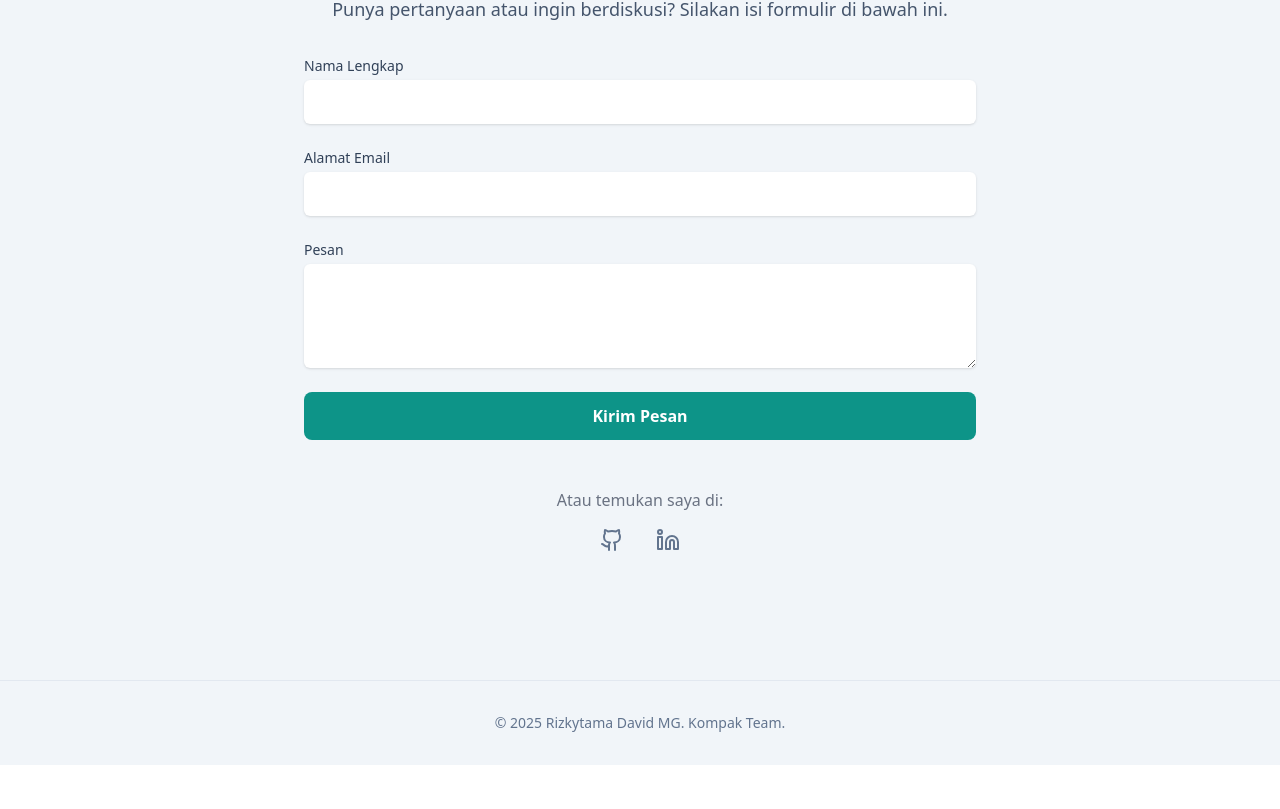
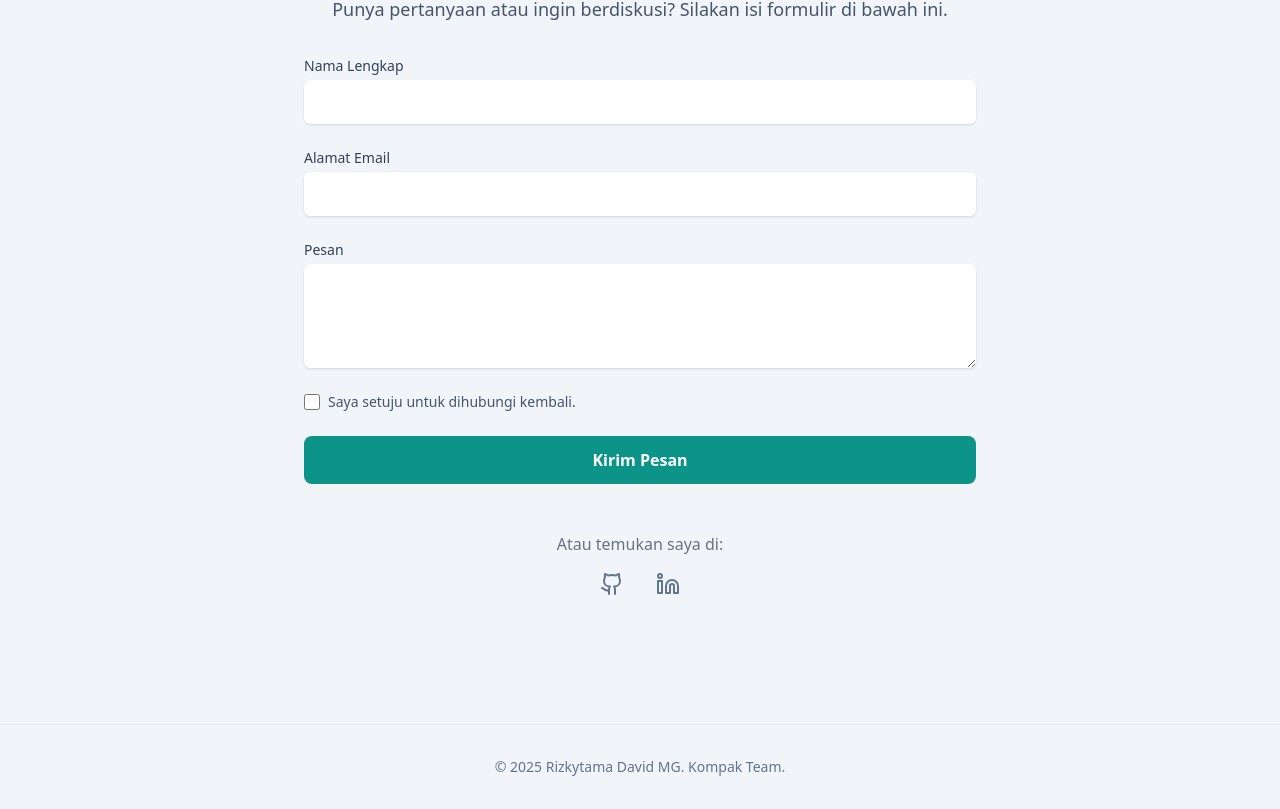
Before and after one commit to rizkytama28/lightport, a React (Vite) app: page / in a window 1280 px wide. Shown: the part 3244-4053 px from the top of the page. Before the commit the page ends 4009 px from the top, so only its background shows below. Built offline with nearby package versions, Linux system fonts and the light colour scheme; no server answers.

Commit message:
Update Contact.tsx

```diff
--- a/src/components/Contact.tsx
+++ b/src/components/Contact.tsx
@@ -10,6 +10,7 @@ const socialIcons = {
 };
 
 export default function Contact() {
+  // / State untuk mengelola hasil pengiriman form
   const [result, setResult] = useState<string | null>(null);
 
   const onSubmit = async (event: React.FormEvent<HTMLFormElement>) => {
@@ -17,7 +18,7 @@ export default function Contact() {
     setResult("Mengirim....");
     const formData = new FormData(event.currentTarget);
 
-    // / ▼▼▼ GANTI DENGAN ACCESS KEY WEB3FORMS ANDA ▼▼▼
+    // / GANTI DENGAN ACCESS KEY ANDA
     formData.append("access_key", "3aec1ebf-ab88-46e9-8ec1-be6b69ee4189");
 
     const response = await fetch("https://api.web3forms.com/submit", {
@@ -30,9 +31,6 @@ export default function Contact() {
     if (data.success) {
       setResult("Pesan berhasil terkirim!");
       (event.target as HTMLFormElement).reset();
-      // / Reset reCaptcha setelah berhasil
-      // @ts-ignore
-      grecaptcha.reset();
     } else {
       console.log("Error", data);
       setResult(data.message);
@@ -55,28 +53,57 @@ export default function Contact() {
               Punya pertanyaan atau ingin berdiskusi? Silakan isi formulir di bawah ini.
             </p>
 
+            {/* / Formulir Kontak Baru */}
             <form onSubmit={onSubmit} className="space-y-6">
               <input type="hidden" name="subject" value={`Pesan Baru dari Portofolio - ${profile.name}`} />
+
+              {/* / REVISI: Menambahkan Honeypot untuk menangkal bot */}
               <input type="checkbox" name="botcheck" className="hidden" style={{ display: 'none' }} />
 
               <div>
                 <label htmlFor="name" className="block text-sm font-medium text-slate-700">Nama Lengkap</label>
-                <input type="text" name="name" id="name" required className="mt-1 block w-full rounded-md border-slate-300 bg-white shadow-sm focus:border-[#0d9488] focus:ring-[#0d9488] sm:text-sm p-3"/>
+                <input
+                  type="text"
+                  name="name"
+                  id="name"
+                  required
+                  className="mt-1 block w-full bg-white rounded-md border-slate-300 shadow-sm focus:border-[#0d9488] focus:ring-[#0d9488] sm:text-sm p-3"
+                />
               </div>
               <div>
                 <label htmlFor="email" className="block text-sm font-medium text-slate-700">Alamat Email</label>
-                <input type="email" name="email" id="email" required className="mt-1 block w-full rounded-md border-slate-300 bg-white shadow-sm focus:border-[#0d9488] focus:ring-[#0d9488] sm:text-sm p-3"/>
+                <input
+                  type="email"
+                  name="email"
+                  id="email"
+                  required
+                  className="mt-1 block w-full bg-white rounded-md border-slate-300 shadow-sm focus:border-[#0d9488] focus:ring-[#0d9488] sm:text-sm p-3"
+                />
               </div>
               <div>
                 <label htmlFor="message" className="block text-sm font-medium text-slate-700">Pesan</label>
-                <textarea name="message" id="message" rows={4} required className="mt-1 block w-full rounded-md border-slate-300 bg-white shadow-sm focus:border-[#0d9488] focus:ring-[#0d9488] sm:text-sm p-3"></textarea>
+                <textarea
+                  name="message"
+                  id="message"
+                  rows={4}
+                  required
+                  className="mt-1 block w-full bg-white rounded-md border-slate-300 shadow-sm focus:border-[#0d9488] focus:ring-[#0d9488] sm:text-sm p-3"
+                ></textarea>
               </div>
 
-              {/* / ▼▼▼ GANTI DENGAN SITE KEY RECAPTCHA ANDA ▼▼▼ */}
-              <div
-                className="g-recaptcha"
-                data-sitekey="6Lec7dIrAAAAANkT5wivoAiaTcaYJG14LqI-sqX7"
-              ></div>
+              {/* / REVISI: Menambahkan checkbox persetujuan */}
+              <div className="flex items-center">
+                <input
+                  id="terms"
+                  name="terms"
+                  type="checkbox"
+                  required
+                  className="h-4 w-4 rounded border-slate-300 text-[#0d9488] focus:ring-[#0d9488]"
+                />
+                <label htmlFor="terms" className="ml-2 block text-sm text-slate-600">
+                  Saya setuju untuk dihubungi kembali.
+                </label>
+              </div>
 
               <div>
                 <button
@@ -88,8 +115,10 @@ export default function Contact() {
               </div>
             </form>
 
+            {/* / Menampilkan status pengiriman pesan */}
             {result && <p className="text-center mt-4 text-slate-600">{result}</p>}
 
+            {/* / Tautan Sosial Media */}
             <div className="mt-12 text-center">
               <p className="mb-4 text-base text-gray-500">
                 Atau temukan saya di:
```
